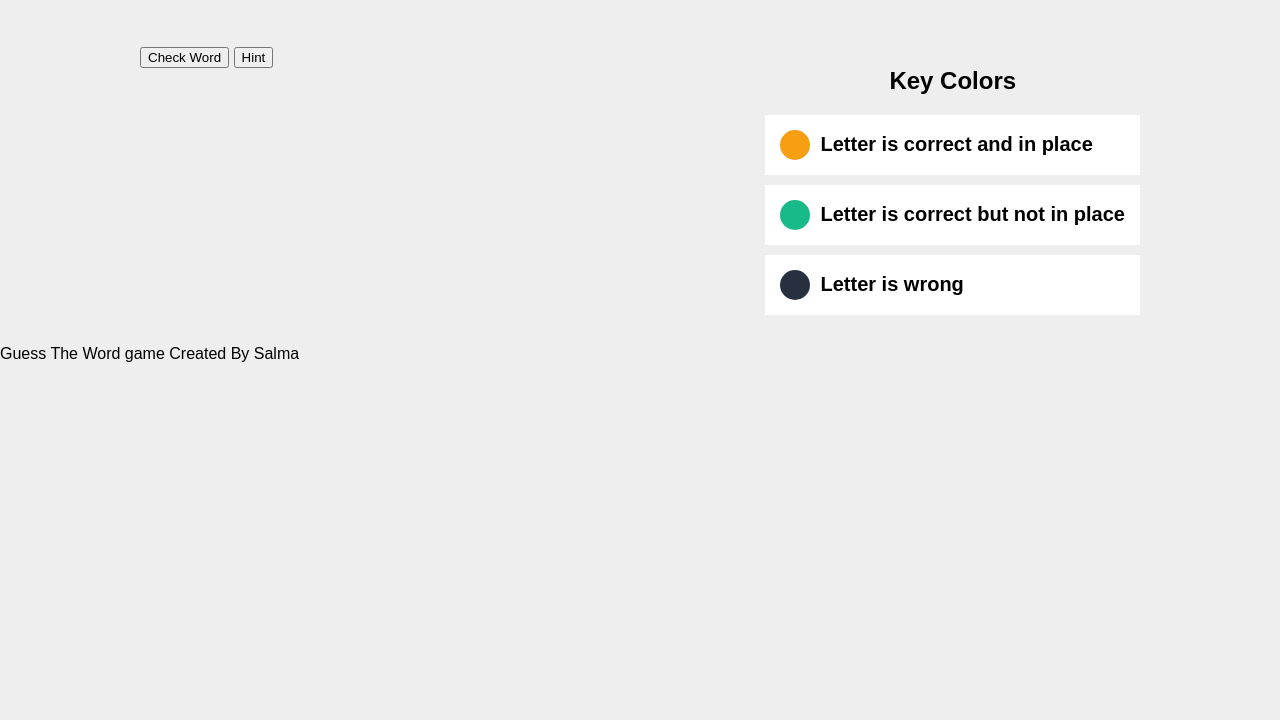
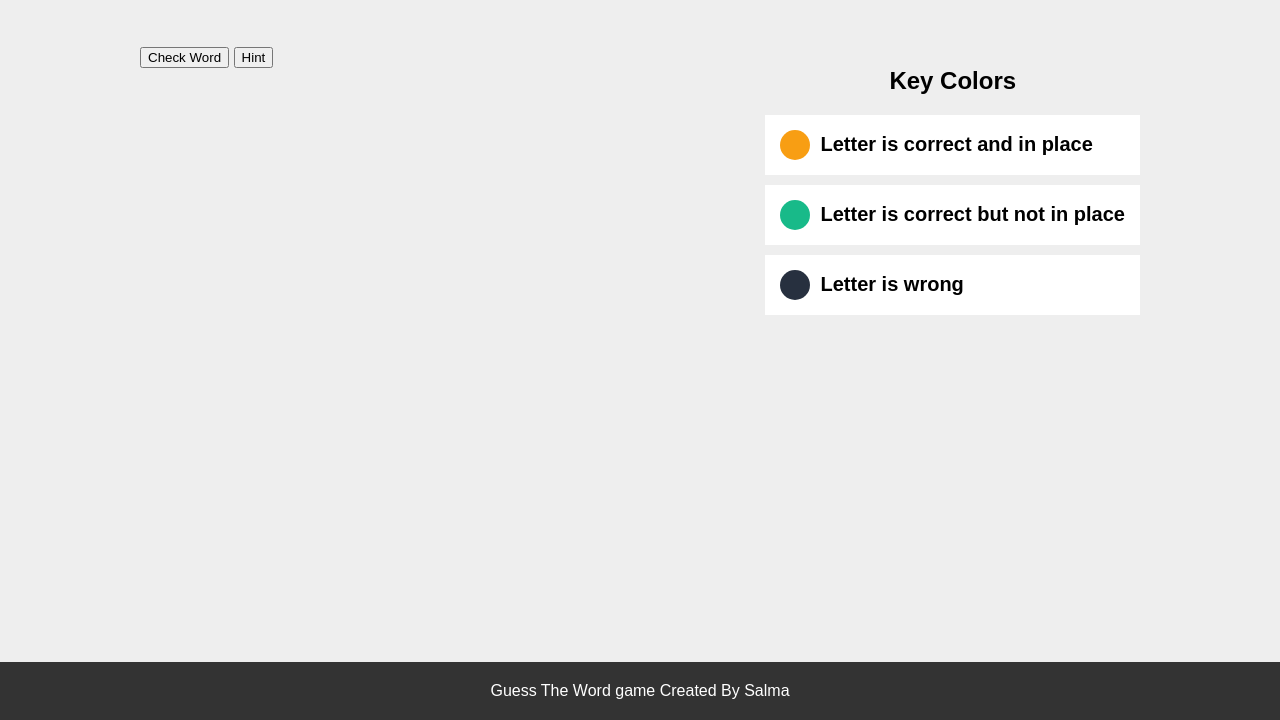
Before and after one commit to snagy11224-cmyk/GuessTheWordApp_js, a plain HTML site: page index.html in a window 1280 px wide. Shown: the part 80-800 px from the top of the page. Drawn offline with Linux system fonts and the light colour scheme.

Commit message:
styled footer

```diff
--- a/guess.css
+++ b/guess.css
@@ -58,3 +58,13 @@ width: 100%;
     }
   }
 }
+footer{
+  text-align: center;
+  padding: 20px;
+  position: fixed;
+  bottom: 0;
+  left:0;
+  width: 100%;
+  background-color: #333;
+  color: white
+}
```
